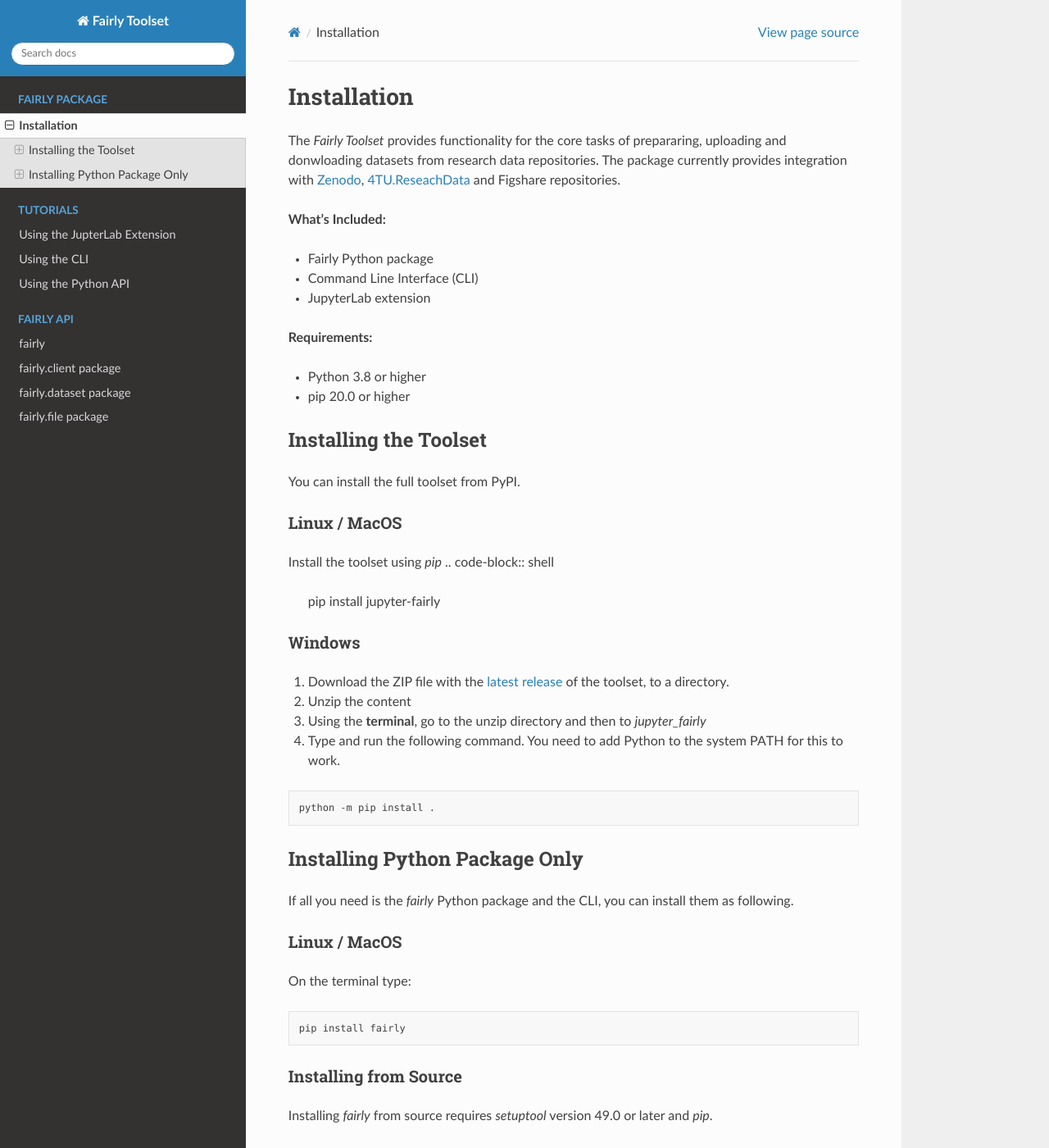
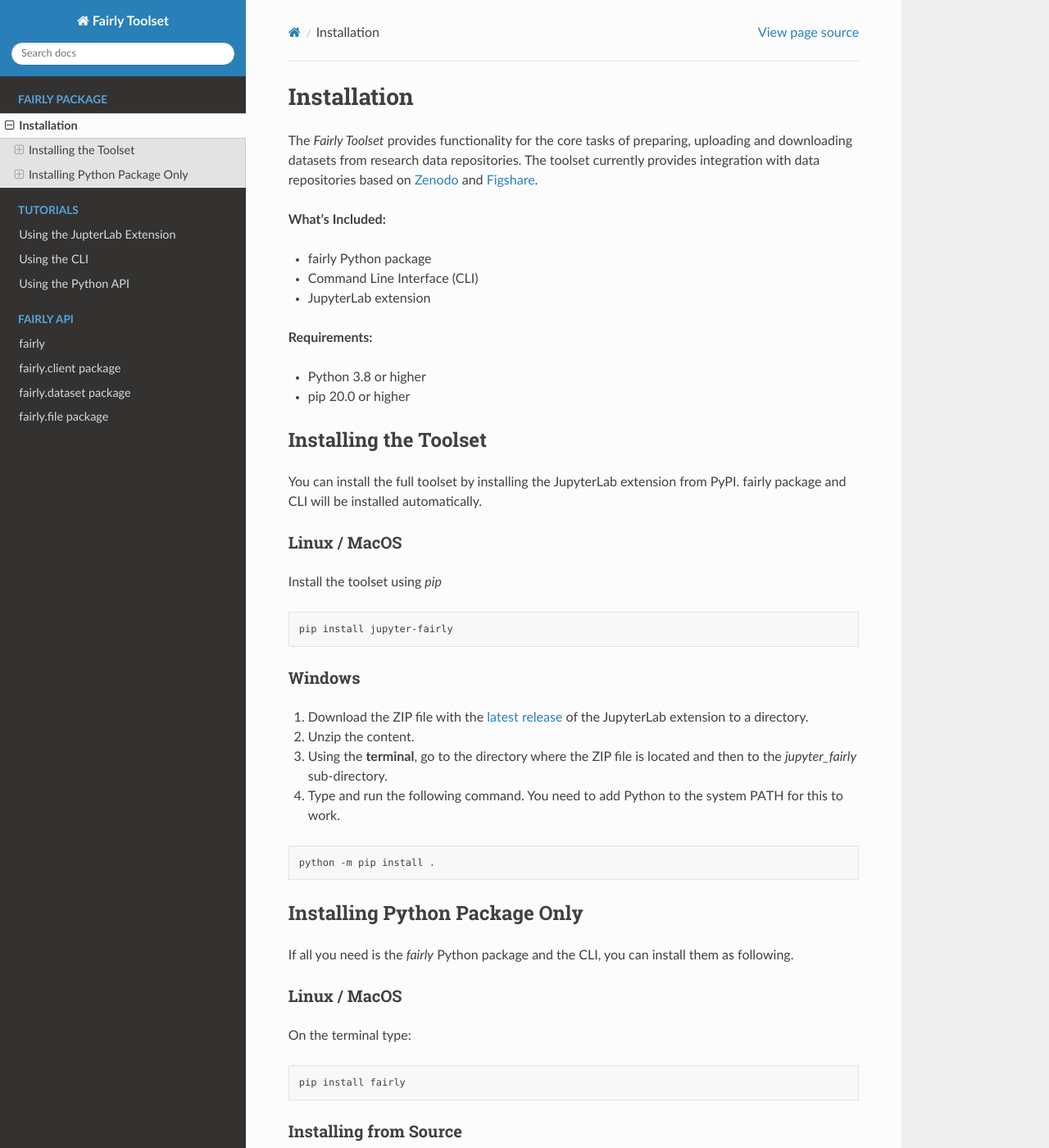
Before and after one commit to ITC-CRIB/fairly, a Sphinx documentation site: the page built from docs/installation.rst, in a window 1280 px wide and 1400 px high. Shown: the whole window at 82% size. Built offline with Sphinx 7.4.7 and the Read the Docs theme 2.0.0, drawn with Linux system fonts in a browser that asks for light colours; some of the changed text lies outside the part shown.

Commit message:
Updated installation documentation

```diff
--- a/docs/installation.rst
+++ b/docs/installation.rst
@@ -3,11 +3,11 @@
 Installation
 ================
 
-The *Fairly Toolset* provides functionality for the core tasks of prepararing, uploading and donwloading datasets from research data repositories. The package currently provides integration with `Zenodo <https://zenodo.org/>`_, `4TU.ReseachData <https://data.4tu.nl/>`_  and Figshare repositories.
+The *Fairly Toolset* provides functionality for the core tasks of preparing, uploading and downloading datasets from research data repositories. The toolset currently provides integration with data repositories based on `Zenodo <https://zenodo.org/>`_ and `Figshare <https://figshare.com/>`_.
 
 **What's Included:**
 
-* Fairly Python package
+* fairly Python package
 * Command Line Interface (CLI)
 * JupyterLab extension
 
@@ -19,12 +19,13 @@
 Installing the Toolset
 ------------------------
 
-You can install the full toolset from PyPI.
+You can install the full toolset by installing the JupyterLab extension from PyPI. fairly package and CLI will be installed automatically.
 
 Linux / MacOS
 '''''''''''''''''''
 
 Install the toolset using `pip`
+
 .. code-block:: shell
 
    pip install jupyter-fairly
@@ -33,9 +34,9 @@
 Windows
 '''''''''''''''''''
 
-1. Download the ZIP file with the `latest release <https://github.com/ITC-CRIB/jupyter-fairly/releases>`_ of the toolset, to a directory.
-2. Unzip the content
-3. Using the **terminal**, go to the unzip directory and then to `jupyter_fairly`
+1. Download the ZIP file with the `latest release <https://github.com/ITC-CRIB/jupyter-fairly/releases>`_ of the JupyterLab extension to a directory.
+2. Unzip the content.
+3. Using the **terminal**, go to the directory where the ZIP file is located and then to the `jupyter_fairly` sub-directory.
 4. Type and run the following command. You need to add Python to the system PATH for this to work.
 
 .. code-block:: shell
@@ -61,7 +62,7 @@
 Installing from Source
 '''''''''''''''''''''''''
 
-Installing *fairly* from source requires `setuptool` version 49.0 or later and `pip`.
+Installing *fairly* from source requires `setuptools` version 49.0 or later and `pip`.
 
 1. Clone or download the `source code <https://github.com/ITC-CRIB/fairly>`_:
 
@@ -70,7 +71,7 @@
    git clone https://github.com/ITC-CRIB/fairly.git
 
 
-2. Unzip if necessary, and move to the root directory:
+2. Unzip if necessary, and go to the `fairly` directory:
 
 .. code-block:: shell
 
@@ -84,4 +85,4 @@
    pip install .
 
 .. important::
-   Currently, the toolset only supports the `Zenodo <https://zenodo.org/>`_ and `4TU.ResearchDAata <https://data.4tu.nl/>`_ repositories. For examples on how how to use the Toolset, read the `Tutorials <index.rst>`_
+   Currently, the toolset only supports data repositories based on `Zenodo <https://zenodo.org/>`_ and `Figshare <https://figshare.com/>`_. For examples on how to use the toolset, read the `Tutorials <index.rst>`_
```
